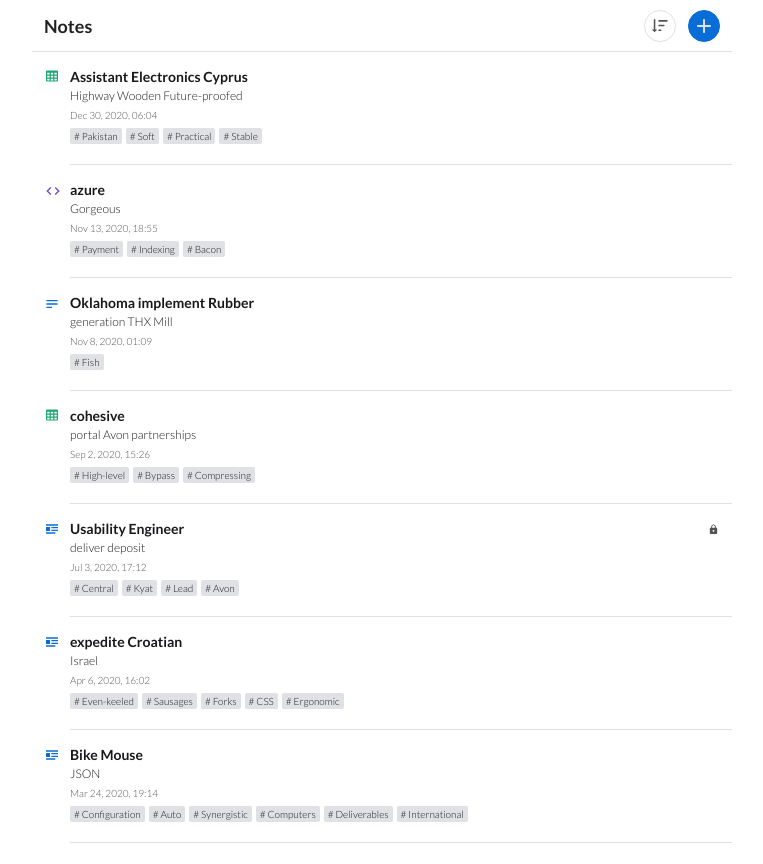
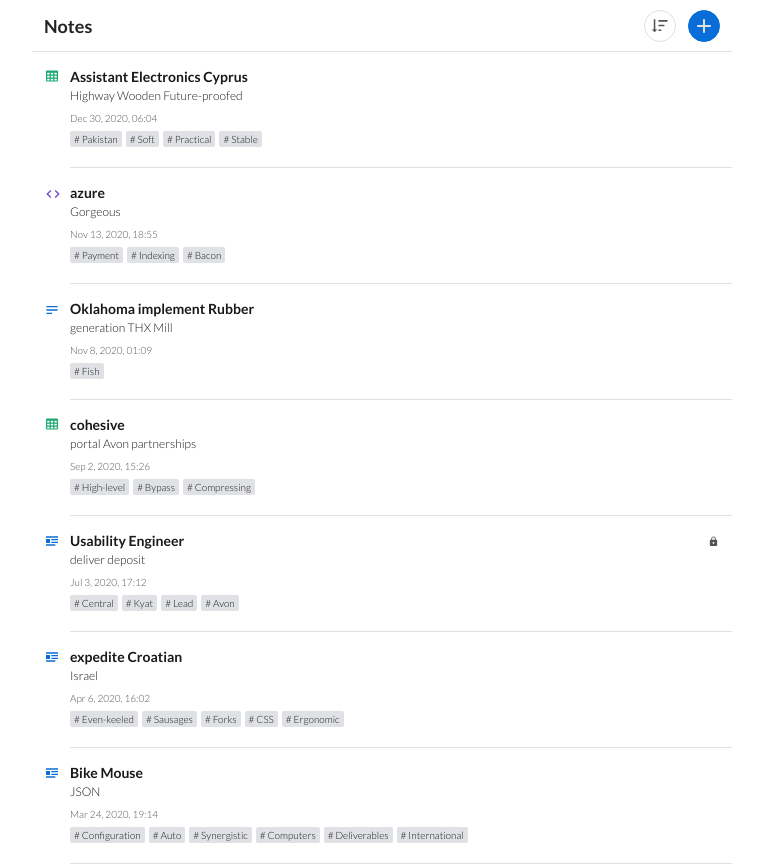
Before and after one commit to chrfreitas/note-list, a React (Create React App) app: page / in a window 1280 px wide. Shown: the whole page, without its empty margins (258-1021 px from the left). Before the commit the page ends 843 px from the top, so only its background shows below. Built offline with nearby package versions, Linux system fonts and the light colour scheme.

Commit message:
Change div to button tag

```diff
--- a/src/components/header/header.styles.ts
+++ b/src/components/header/header.styles.ts
@@ -17,42 +17,36 @@
   font-weight: 700;
 `;
 
-export const AddIcon = styled.div`
+const Button = styled.button`
   display: flex;
   align-items: center;
   justify-content: center;
-  background-color: ${colors.blue};
   border-radius: 50%;
-  border: 1px solid ${colors.blue};
   width: 32px;
   height: 32px;
+  cursor: pointer;
+  border: none;
+  background: white;
+
+  svg {
+    display: block;
+  }
+`;
+
+export const AddIcon = styled(Button)`
+  background-color: ${colors.blue};
+  border: 1px solid ${colors.blue};
+`;
+
+export const SortIcon = styled(Button)`
+  background-color: ${colors.white};
+  border: 1px solid ${colors.gray};
+`;
+
+export const CloseIcon = styled(Button)`
   cursor: pointer;
 
   svg {
     display: block;
   }
 `;
-
-export const SortIcon = styled.div`
-  display: flex;
-  align-items: center;
-  justify-content: center;
-  background-color: ${colors.white};
-  border-radius: 50%;
-  border: 1px solid ${colors.gray};
-  width: 32px;
-  height: 32px;
-  cursor: pointer;
-
-  svg {
-    display: block;
-  }
-`;
-
-export const CloseIcon = styled.div`
-  cursor: pointer;
-
-  svg {
-    display: block;
-  }
-`;
--- a/src/views/note-list/components/note-date/note-date.styles.ts
+++ b/src/views/note-list/components/note-date/note-date.styles.ts
@@ -1,9 +1,10 @@
 import styled from 'styled-components';
 import { colors } from '../../../../styles/colors';
 
-export const Container = styled.div`
+export const Container = styled.small`
   font-size: 10px;
   line-height: 14px;
   color: ${colors.darkGray};
   margin: 0 0 6px 0;
+  display: inline-block;
 `;
--- a/src/views/note-list/components/note-tags/note-tags.styles.ts
+++ b/src/views/note-list/components/note-tags/note-tags.styles.ts
@@ -1,12 +1,12 @@
 import styled from 'styled-components';
 import { colors } from '../../../../styles/colors';
 
-export const Container = styled.div`
+export const Container = styled.ul`
   display: flex;
   flex-wrap: wrap;
 `;
 
-export const Tag = styled.div`
+export const Tag = styled.li`
   border-radius: 2px;
   padding: 1px 4px;
   margin: 0 4px 4px 0;
```
